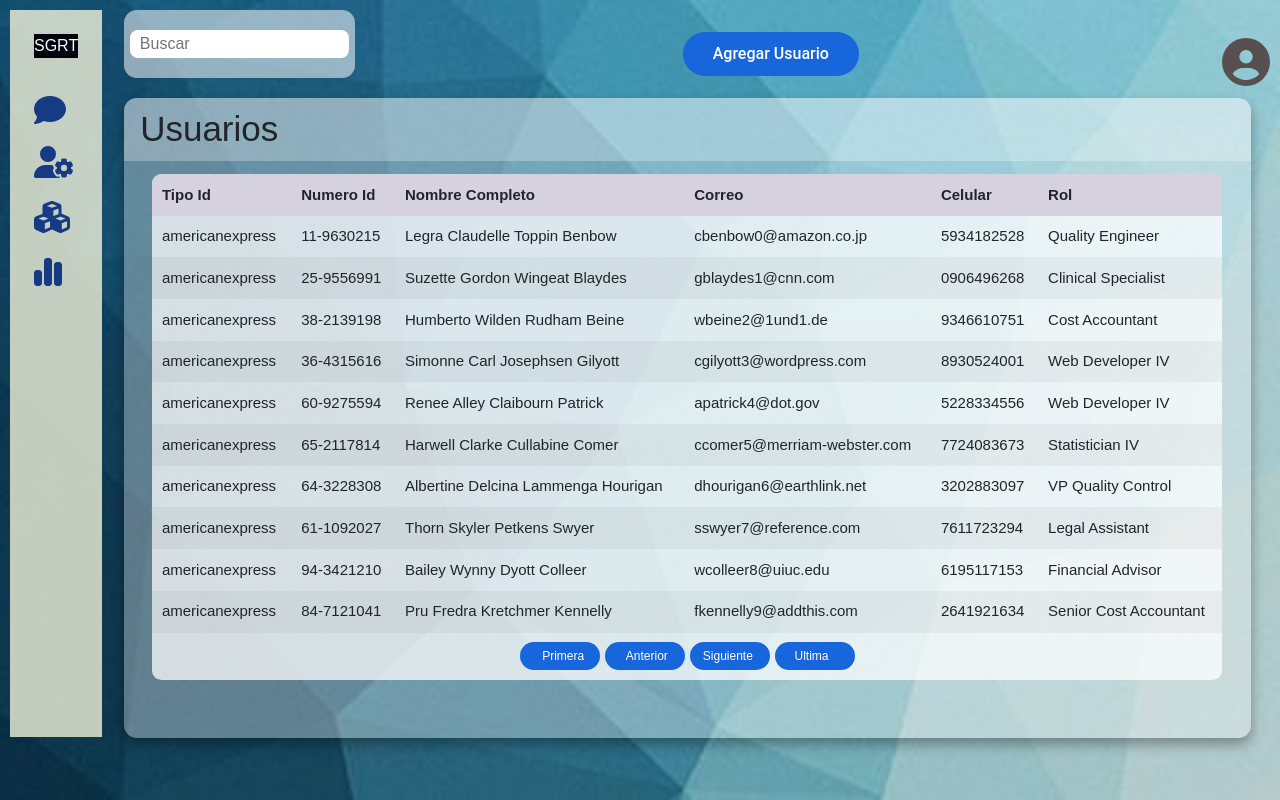
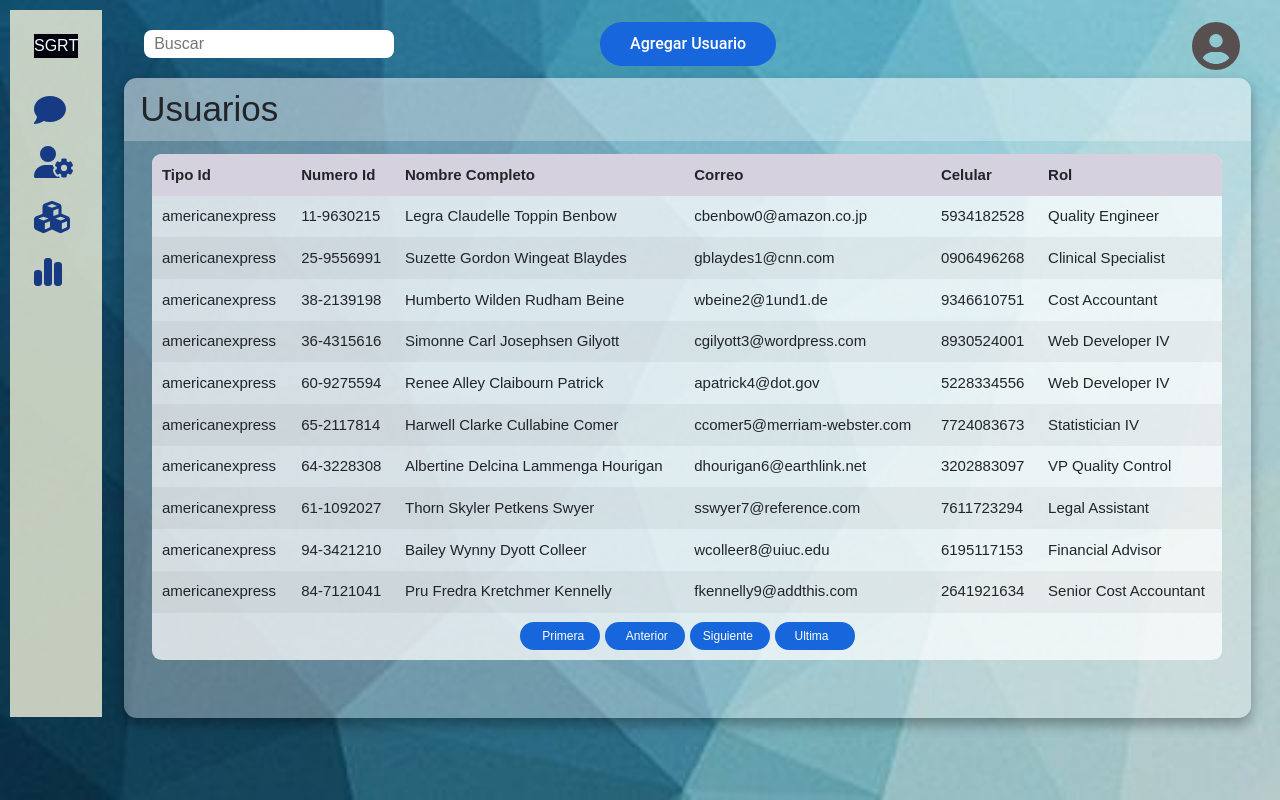
Before and after one commit to fredy100100/ProyectoSGRT, a React (Create React App) app: page /Usuarios in a window 1280 px wide. Built offline with nearby package versions, Linux system fonts and the light colour scheme.

Commit message:
Ajustar App

```diff
--- a/src/App.css
+++ b/src/App.css
@@ -8,18 +8,6 @@
 .App {
   margin: 10px;
   height: 95vh;
-}
-
-.Home1 {
-  display: grid;
-  width: 98%;
-  margin-left: auto;
-  margin-right: auto;
-  grid-template-columns: 1fr 5fr 7fr 1fr;
-  grid-template-rows: 4em  31em;
-  grid-template-areas:  "main  header  .  section"
-                        "main  aside  aside  aside"
-
 }
 
 .Est {
@@ -34,18 +22,6 @@ grid-template-areas:  "main  homeEst  section"
                       "main  .  .  "
 }
 
-.Cus {
-  display: grid;
-  background: none ;
-  width: 98%;
-  margin-left: auto;
-  margin-right: auto;
-  grid-template-columns: 1fr 12fr 1fr;
-  grid-template-rows: 35em;
-  grid-template-areas:  "main  .  section"
-                        "main  .  .  "
-  }
-
 header{
   background-color: rgba(245, 245, 220, 0.788);
   width: 100%;
@@ -53,10 +29,6 @@ header{
   margin-left: 30;
   margin-right: 20px;
   grid-area: header;
-}
-
-section{
-  grid-area: section;
 }
 
 main{
--- a/src/Componentes/Home/Home.css
+++ b/src/Componentes/Home/Home.css
@@ -10,12 +10,12 @@
     height: 100%;
 }
 
-.head-home-container {
+/* .head-home-container {
     display: flex;
     justify-content: space-between;
     align-items: center;
-}
+} */
 
-.header-home-container {
+/* .header-home-container {
     max-width: 550px;
-}
+} */
--- a/src/Componentes/Home/Home.js
+++ b/src/Componentes/Home/Home.js
@@ -14,9 +14,7 @@ function Home() {
       <div className='layout-home-container'>
         <div className='head-home-container'>
           <div className='header-home-container'>
-            <Header nombre="requerimiento"/>
           </div>
-          <Section />
         </div>
         <SimpleTable columns={columns} data={data} titulo="Requerimientos" />
       </div>
--- a/src/Componentes/InventarioX/Inventario.js
+++ b/src/Componentes/InventarioX/Inventario.js
@@ -1,6 +1,6 @@
 import { Main } from "../Main";
 import { Section } from "../Section";
-import { headTableActivos} from "./mock";
+import { headTableActivos } from "./mock";
 import data from "./MOCK_DATA.json";
 import { Header } from "../shared/Header/Header"
 import { CrearActivo } from "./crearactivo/crearactivo";
@@ -15,10 +15,11 @@ export const Inventario = () => {
       <div className="layout-inv-container">
         <div className="head-inv-container">
           <div className="header-inv-container">
-            <Header nombre="inventario" />
+            {/* <Header nombre="inventario" /> */}
+            <CrearActivo />
+            <Section />
           </div>
-          <CrearActivo />
-          <Section />
+
         </div>
         <div className="table-content">
           <SimpleTable columns={headTableActivos} data={data} titulo="Activos" />
--- a/src/Componentes/InventarioX/inventario.css
+++ b/src/Componentes/InventarioX/inventario.css
@@ -12,10 +12,15 @@
 
 .head-inv-container {
     display: flex;
-    justify-content: space-between;
-    align-items: center;
+    position: fixed;
+    top: 22px;
+    right: 40px;
+    width: 60vw;
+    justify-content:end;
 }
 
 .header-inv-container {
-    max-width: 550px;
+    display: flex;
+    width: 50vw;
+    justify-content: space-between;
 }
--- a/src/Componentes/Usuarios/Usuarios.js
+++ b/src/Componentes/Usuarios/Usuarios.js
@@ -14,10 +14,11 @@ export const Usuarios = () => {
       <div className="layout-users-container">
         <div className="head-users-container">
           <div className="header-users-container">
-            <Header nombre="usuario" />
+            {/* <Header nombre="usuario" /> */}
+            <CrearPersona />
+            <Section></Section>
           </div>
-          <CrearPersona />
-          <Section />
+
         </div>
         <div className="table-content">
           <SimpleTable columns={columns} data={data} titulo="Usuarios"></SimpleTable>
--- a/src/Componentes/Usuarios/usuarios.css
+++ b/src/Componentes/Usuarios/usuarios.css
@@ -12,10 +12,15 @@
 
 .head-users-container {
     display: flex;
-    justify-content: space-between;
-    align-items: center;
+    position: fixed;
+    top: 22px;
+    right: 40px;
+    width: 60vw;
+    justify-content:end;
 }
 
 .header-users-container {
-    max-width: 550px;
+    display: flex;
+    width: 50vw;
+    justify-content: space-between;
 }
--- a/src/Componentes/shared/Header/Header.js
+++ b/src/Componentes/shared/Header/Header.js
@@ -1,10 +1,14 @@
 import './header.css'
 
-export const Header = ( { getFilteredRowModel }) => {
+export const Header = ( {filtering, setFiltering}) => {
+
+  const handleInputChange = (e) => {
+    setFiltering(e.target.value);
+  };
 
   return (
     <div className="header-container">
-      <input placeholder="Buscar">
+      <input placeholder="Buscar" value={filtering} onChange={handleInputChange}>
       </input>
     </div>
   );
--- a/src/Componentes/shared/simpleTable/simpleTable.css
+++ b/src/Componentes/shared/simpleTable/simpleTable.css
@@ -143,3 +143,14 @@ tbody tr:hover {
     opacity: 1;
     right: 0;
 }
+
+
+.input-table {
+    width: 250px;
+    margin: 20px;
+    border-radius: .5rem;
+    border: none;
+    padding: 2px;
+    padding-left: 10px;
+    outline: none;
+}
--- a/src/Componentes/shared/simpleTable/simpleTable.js
+++ b/src/Componentes/shared/simpleTable/simpleTable.js
@@ -32,7 +32,8 @@ export const SimpleTable = ({ columns, data, titulo }) => {
     });
 
     return (
-
+        <>
+            <input className='input-table' placeholder='Buscar' value={filtering} onChange={(e) => setFiltering(e.target.value)}/>
             <div className='tablaReusable'>
                 <div className='table-header'>
                     <h1>{titulo}</h1>
@@ -85,5 +86,6 @@ export const SimpleTable = ({ columns, data, titulo }) => {
 
                 </div>
             </div>
+        </>
     )
 }
--- a/src/Iconos.css
+++ b/src/Iconos.css
@@ -1,28 +1,21 @@
-.btn-light{
+.btn-light {
   background-color: rgb(185, 177, 177);
   border-color: rgb(197, 190, 190);
 }
 
-
-
 .user-icon {
   display: flex;
-    margin-top: 15px;
-    margin-left: 35px;
   font-size: 3rem;
 }
-  .user-icon:hover{
+
+.user-icon:hover {
   transform: scale(1.2);
 }
 
-
-
-
-  .iconofiltro{
+.iconofiltro {
   display: flex;
   justify-content: center;
   margin-top: 10px;
-
 }
 
 .icono-mensaje {
@@ -30,29 +23,28 @@
   font-size: 2rem;
   margin-top: 20px;
 }
-  .icono-mensaje:hover{
+
+.icono-mensaje:hover {
   transform: scale(1.2);
 
 }
 
-
-
-  .icono-config{
+.icono-config {
   font-size: 2rem;
   margin-top: 20px;
 }
-  .icono-config:hover{
+
+.icono-config:hover {
   transform: scale(1.2);
-
 }
 
-
-  .icono-cubos{
+.icono-cubos {
   font-size: 2rem;
   margin-top: 20px;
   transition: transform 0.3s;
 }
-   .icono-cubos-toggle{
+
+.icono-cubos-toggle {
   font-size: 1rem;
   margin-left: -13px;
   margin-right: -30px;
@@ -60,17 +52,15 @@
   border: none !important;
 }
 
-  .icono-cubos:hover{
+.icono-cubos:hover {
   transform: scale(1.2);
-
 }
 
-  .icono-estadis{
+.icono-estadis {
   font-size: 2rem;
   margin-top: 20px;
 }
 
-  .icono-estadis:hover{
+.icono-estadis:hover {
   transform: scale(1.2);
-
 }
```
Lines whose indentation alone changed are shown as unchanged.
